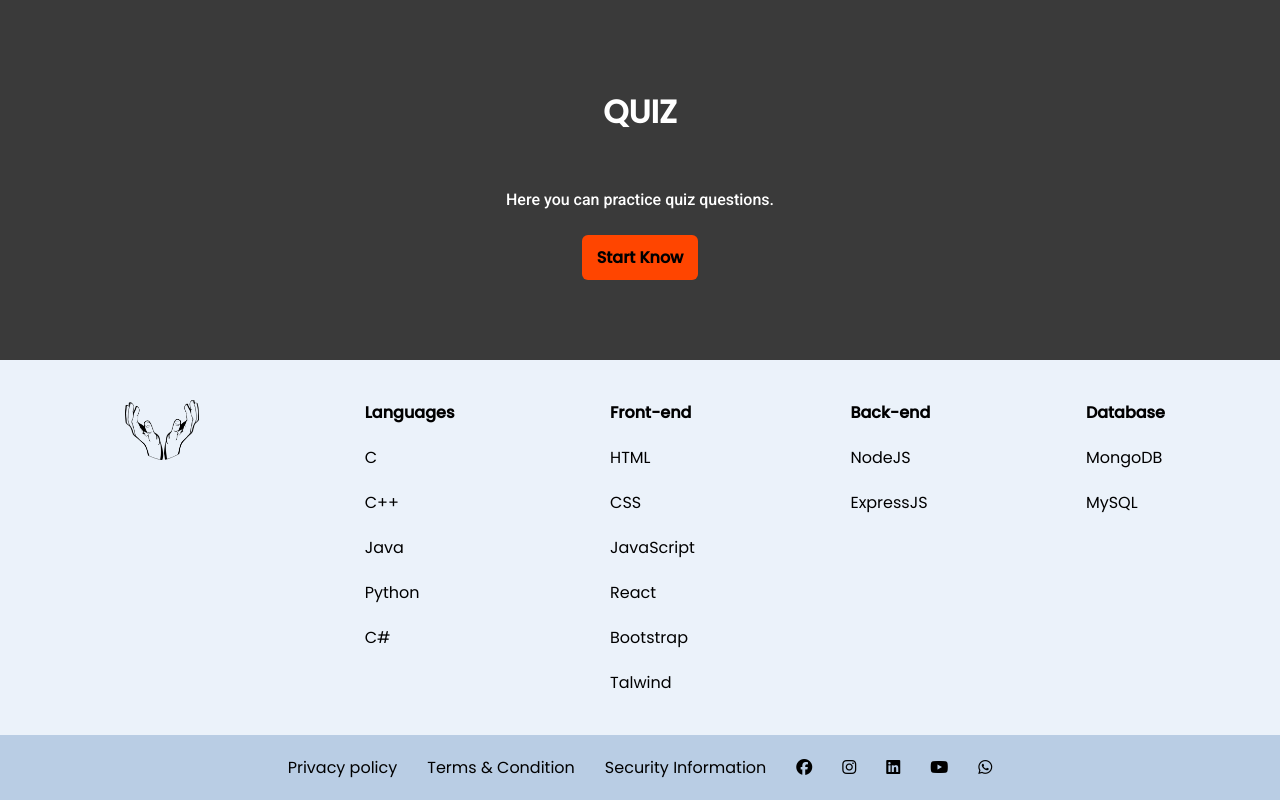
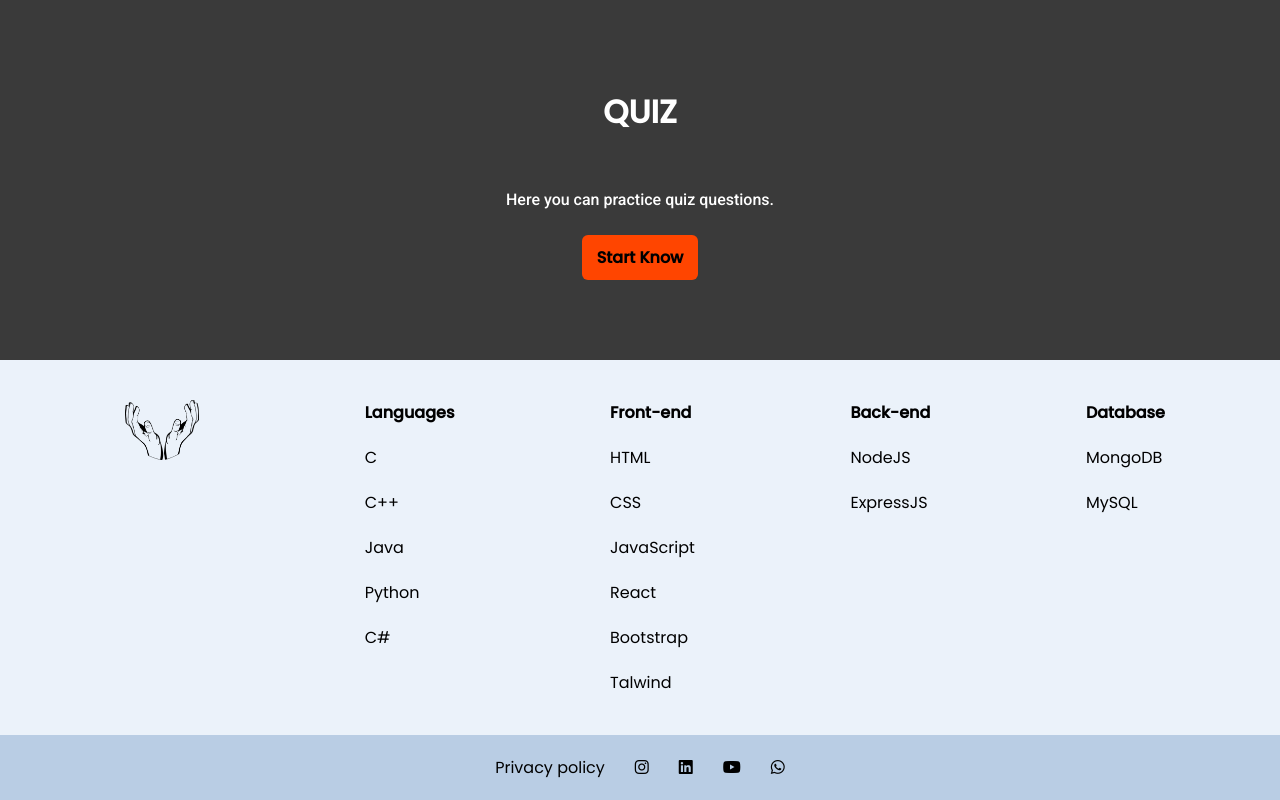
Before and after one commit to princethakur1999/pricode, a plain HTML site: page index.html in a window 1280 px wide. Shown: the part 3353-4153 px from the top of the page. Drawn offline with Linux system fonts and the light colour scheme.

Commit message:
Update links

```diff
--- a/index.html
+++ b/index.html
@@ -326,21 +326,15 @@
         <div class="container flex subfooter-container">
 
             <a href="#" class="hover-link">Privacy policy</a>
-            <a href="#" class="hover-link">Terms & Condition</a>
-            <a href="#" class="hover-link">Security Information</a>
 
-            <a href="https://www.facebook.com/profile.php?id=100005320754965" class="hover-link">
 
-                <i class="fa-brands fa-facebook"></i>
-            </a>
-
-            <a href="https://www.instagram.com/setu__45/" class="hover-link">
+            <a href="https://www.instagram.com/setu__13/" class="hover-link">
 
                 <i class="fa-brands fa-instagram"></i>
 
             </a>
 
-            <a href="https://www.linkedin.com/in/prince-thakur-8a5013220/" class="hover-link">
+            <a href="https://www.linkedin.com/in/princethakur1999/" class="hover-link">
 
                 <i class="fa-brands fa-linkedin"></i>
 
```
